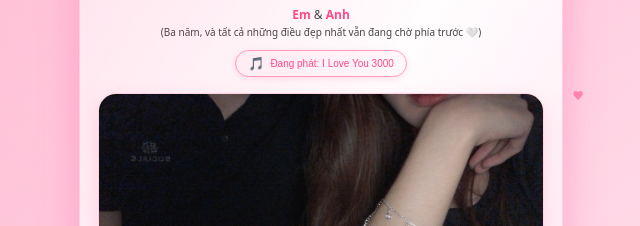
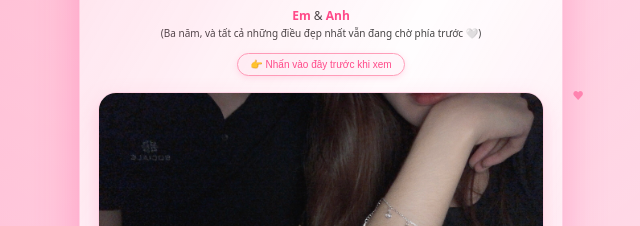
Before and after one commit to nsen1008/Doitforlove, a plain HTML site: page index.html in a window 1280 px wide. Shown: the part 199-425 px from the top of the page, 319-959 px from the left. Drawn offline with Linux system fonts and the light colour scheme.

Commit message:
Update index.html

```diff
--- a/index.html
+++ b/index.html
@@ -376,8 +376,7 @@
     <audio id="bgm" src="music/iloveu3000.mp3" preload="auto" autoplay loop></audio>
     <div style="text-align:center; margin-bottom:6px;">
       <button class="music-btn" id="musicToggle">
-        <span class="icon">🎵</span>
-        <span id="musicLabel">Đang phát: I Love You 3000</span>
+        <span id="musicLabel">👉 Nhấn vào đây trước khi xem</span>
       </button>
 
     </div>
```
